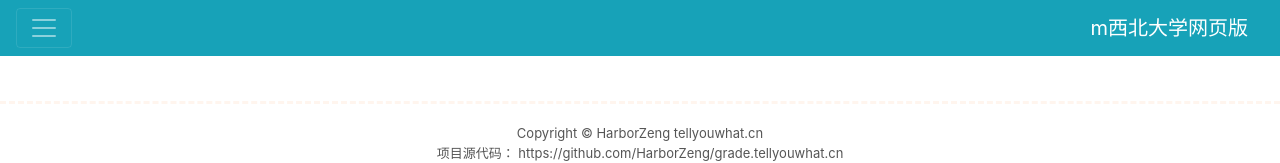
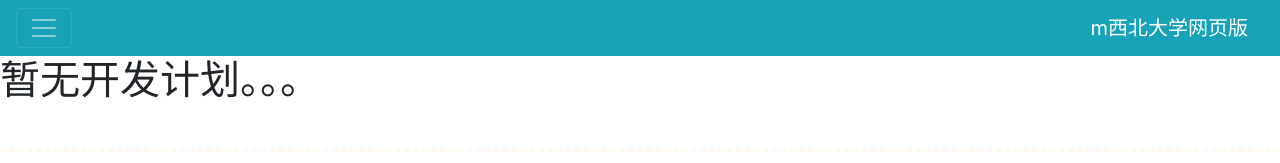
Before and after one commit to HarborZeng/nwugrade, a Vue app: page /nextTermLessons in a window 1280 px wide. Shown: the top 163 px of the page. Built offline with nearby package versions, Linux system fonts and the light colour scheme.

Commit message:
标明未来开发计划

```diff
--- a/src/components/main/MainMyLessons.vue
+++ b/src/components/main/MainMyLessons.vue
@@ -1,11 +1,11 @@
 <template>
-
+  <h1>暂无开发计划。。。</h1>
 </template>
 
 <script>
-    export default {
-        name: "MainMyLessons"
-    }
+  export default {
+    name: "MainMyLessons"
+  }
 </script>
 
 <style scoped>
--- a/src/components/main/MainNextTermLessons.vue
+++ b/src/components/main/MainNextTermLessons.vue
@@ -1,5 +1,5 @@
 <template>
-
+  <h1>暂无开发计划。。。</h1>
 </template>
 
 <script>
```
